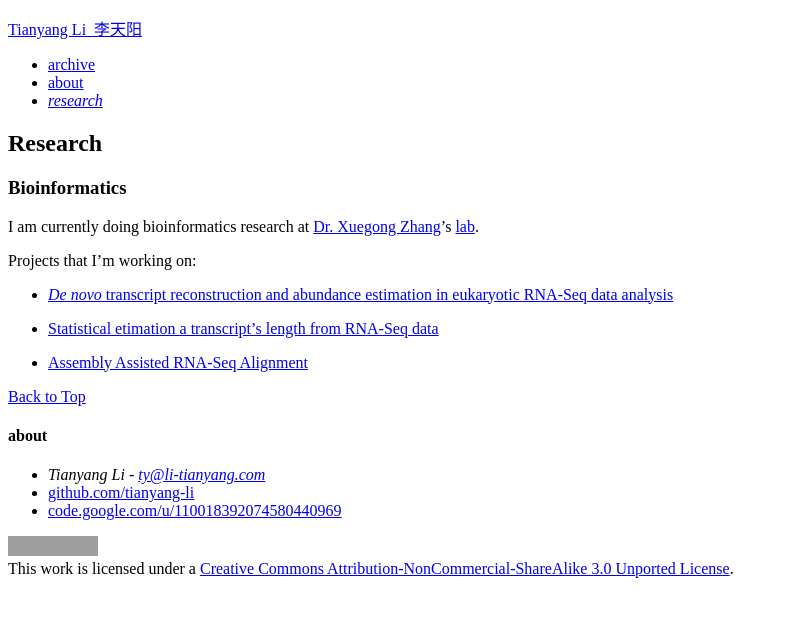
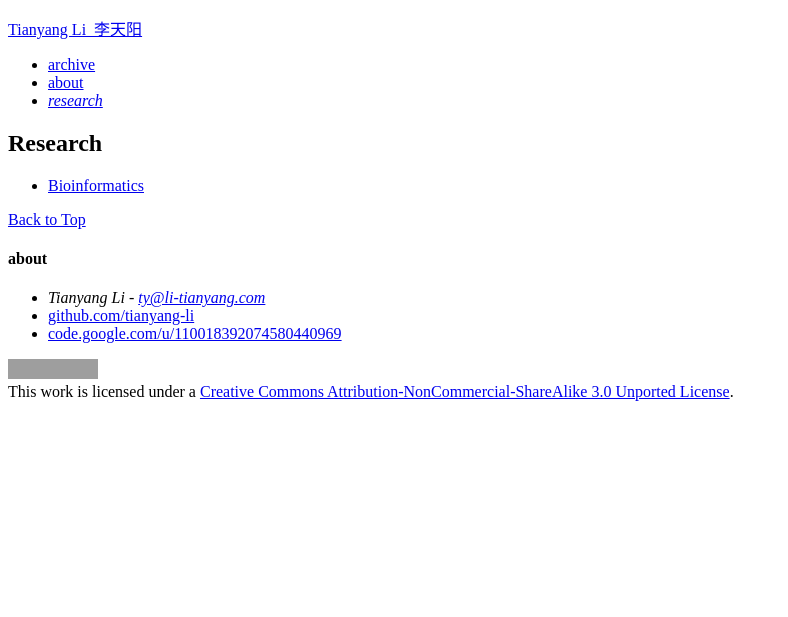
Before and after one commit to li-tianyang/li-tianyang.github.com, a Jekyll site: the page built from research/index.md, in a window 1280 px wide. Shown: the top 617 px of the page, without its empty margins (0-788 px from the left). Built offline with Jekyll 4.4.1, drawn with Linux system fonts in a browser that asks for light colours; grey boxes are pictures that could not be loaded.

Commit message:
Update index.md

```diff
--- a/research/index.md
+++ b/research/index.md
@@ -7,14 +7,4 @@ description: ""
 
 # Research
 
-### Bioinformatics
-
-I am currently doing bioinformatics research at [Dr. Xuegong Zhang](http://bioinfo.au.tsinghua.edu.cn/member/xzhang/XZhang_English.htm)'s [lab](http://bioinfo.au.tsinghua.edu.cn/enarticle/index.html).
-
-Projects that I'm working on:
-
-* [*De novo* transcript reconstruction and abundance estimation in eukaryotic RNA-Seq data analysis](https://github.com/tianyang-li/de-novo-rna-seq-quant-1)
-
-* [Statistical etimation a transcript's length from RNA-Seq data](https://github.com/tianyang-li/rna-seq-len-est-0)
-
-* [Assembly Assisted RNA-Seq Alignment](https://github.com/tianyang-li/aarsa)
+* [Bioinformatics](./bioinformatics.html)
```
